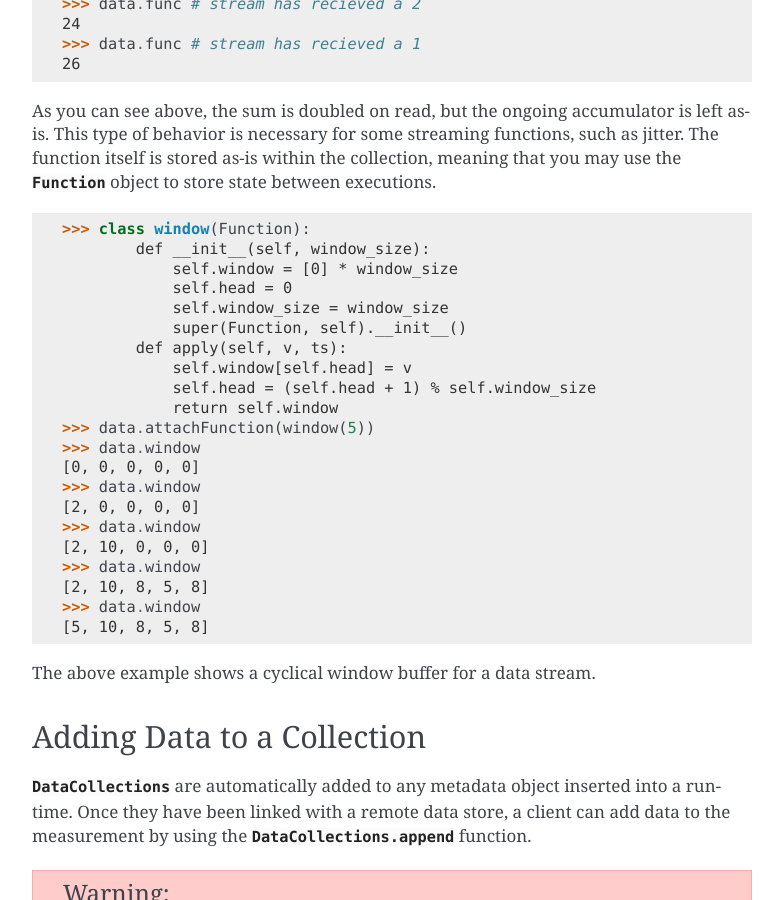
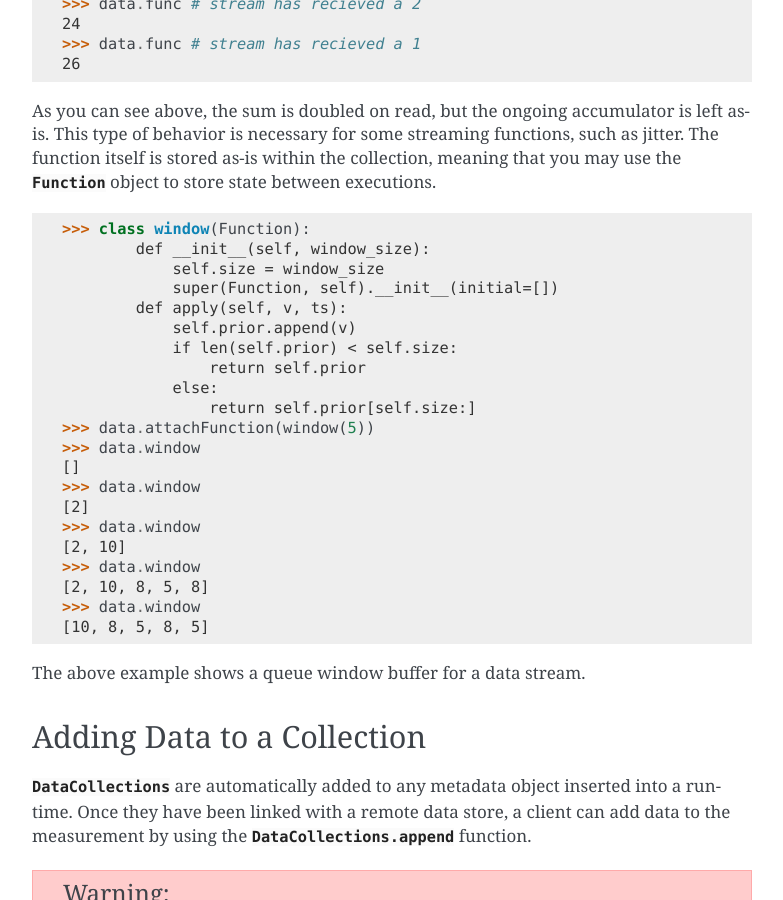
Before and after one commit to periscope-ps/UNISrt, a Sphinx documentation site: the page built from sphinx/guides/advanced.rst, in a window 1280 px wide and 900 px high, scrolled down 1385 px. Shown: the whole window, without its empty margins (358-1141 px from the left). Built offline with Sphinx 7.4.7, drawn with Linux system fonts in a browser that asks for light colours.

Commit message:
Updated sliding window example in docs

```diff
--- a/sphinx/guides/advanced.rst
+++ b/sphinx/guides/advanced.rst
@@ -90,27 +90,27 @@ executions.
 
     >>> class window(Function):
             def __init__(self, window_size):
-	        self.window = [0] * window_size
-		self.head = 0
-		self.window_size = window_size
-	        super(Function, self).__init__()
+	        self.size = window_size
+	        super(Function, self).__init__(initial=[])
             def apply(self, v, ts):
-	        self.window[self.head] = v
-		self.head = (self.head + 1) % self.window_size
-		return self.window
+	        self.prior.append(v)
+		if len(self.prior) < self.size:
+		    return self.prior
+		else:
+		    return self.prior[self.size:]
     >>> data.attachFunction(window(5))
     >>> data.window
-    [0, 0, 0, 0, 0]
+    []
     >>> data.window
-    [2, 0, 0, 0, 0]
+    [2]
     >>> data.window
-    [2, 10, 0, 0, 0]
+    [2, 10]
     >>> data.window
     [2, 10, 8, 5, 8]
     >>> data.window
-    [5, 10, 8, 5, 8]
+    [10, 8, 5, 8, 5]
 
-The above example shows a cyclical window buffer for a data stream.
+The above example shows a queue window buffer for a data stream.
 
 
 ***************************
```
